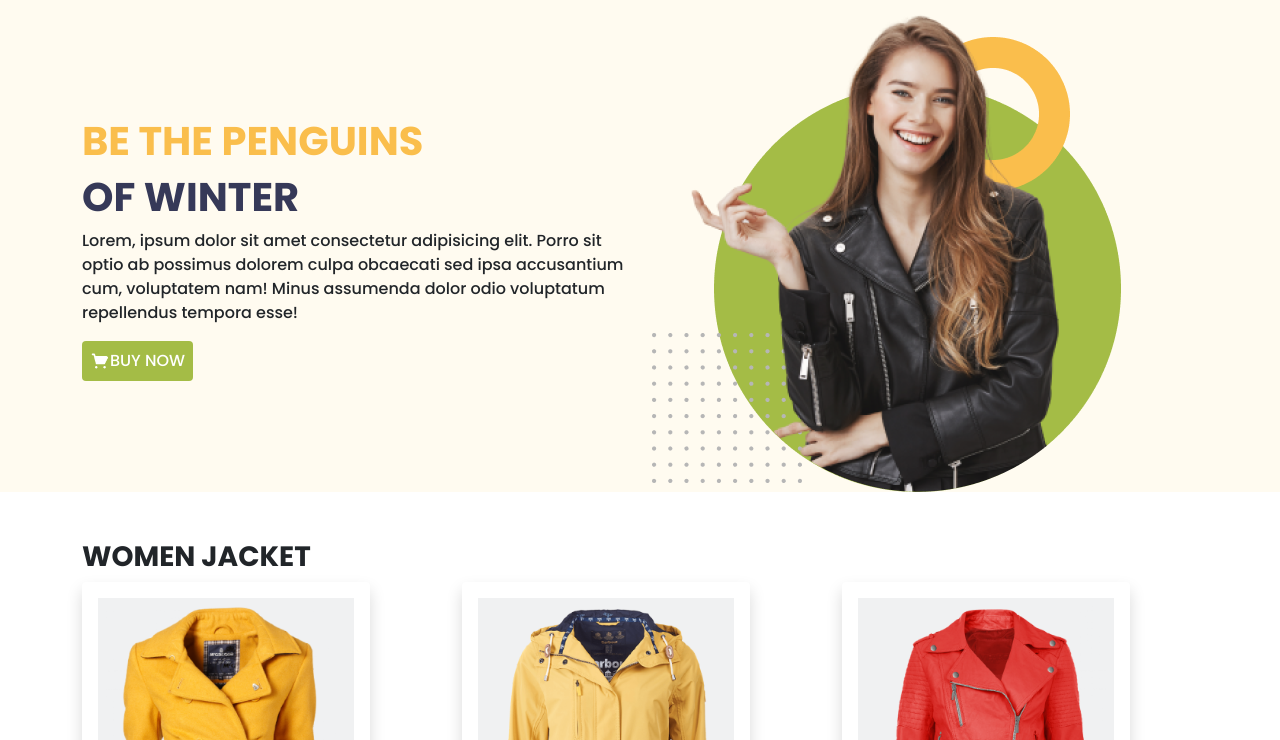
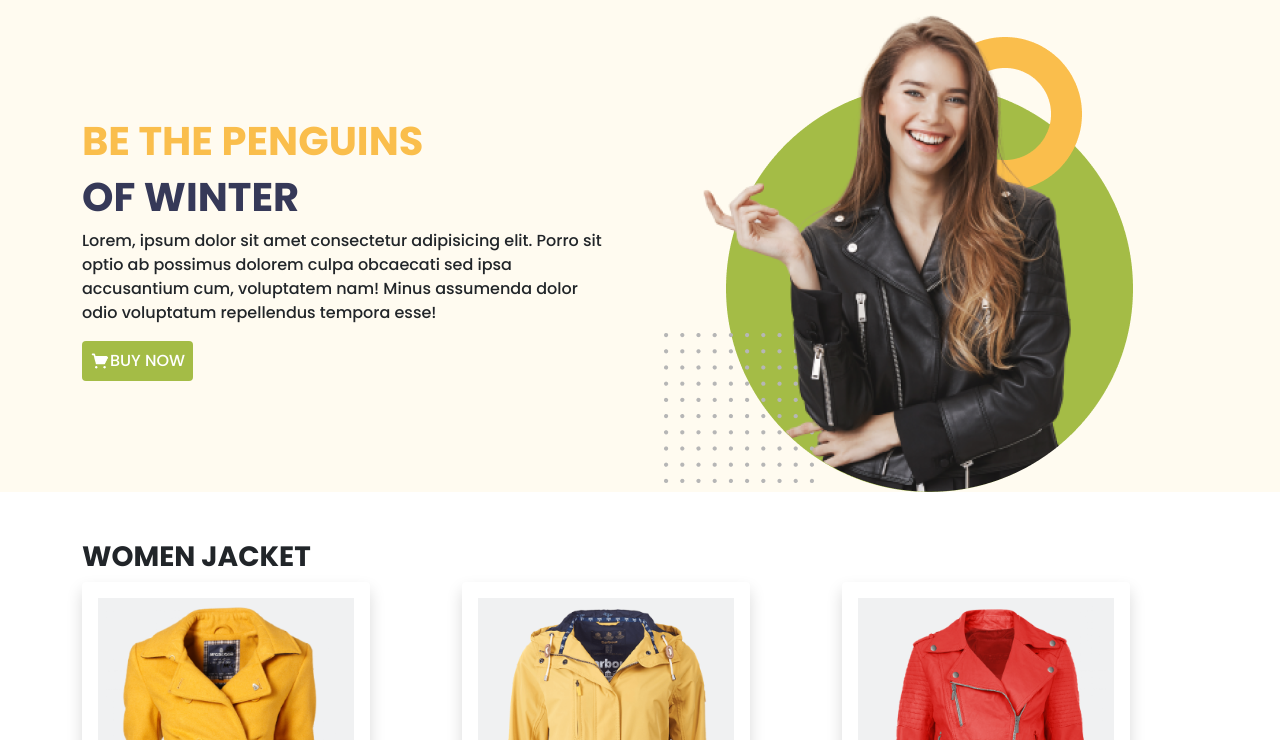
Before and after one commit to Ashraful-Islam-Alif/Pengiun-fashoin-bootstrap, a plain HTML site: page index.html in a window 1280 px wide. Shown: the part 60-800 px from the top of the page. Drawn offline with nearby package versions, Linux system fonts and the light colour scheme.

Commit message:
final push

```diff
--- a/index.html
+++ b/index.html
@@ -13,6 +13,7 @@
     <link rel="preconnect" href="https://fonts.googleapis.com">
     <link rel="preconnect" href="https://fonts.gstatic.com" crossorigin>
     <link href="https://fonts.googleapis.com/css2?family=Poppins:wght@500;700&display=swap" rel="stylesheet">
+    <link rel="stylesheet" href="style.css">
     <style>
         body {
             font-family: 'Poppins', sans-serif;
@@ -21,7 +22,7 @@
 </head>
 
 <body>
-    <div style="background-color: #FFFBF0;">
+    <div class="w-auto" style="background-color: #FFFBF0;">
         <header>
             <div class="container ">
                 <nav class="navbar navbar-expand-lg navbar-light bg-transparent">
@@ -57,7 +58,7 @@
             </div>
         </header>
         <div class="container">
-            <div class="row align-items-center">
+            <div class="row align-items-center g-5">
                 <div class="col-lg-6 col-md-6 col-sm-12">
                     <h1 style="color: #FABE4C" class="fw-bold">BE THE PENGUINS </h1>
 
@@ -70,8 +71,8 @@
                     <button style="background: #A4BC46;" class="text-white border-0 rounded p-2"><img width="20px"
                             src="./icons/shopping-cart 1.png" alt="">BUY NOW</button>
                 </div>
-                <div class="col-lg-6 col-md-6 col-sm-12">
-                    <img src="./images/model.png" alt="">
+                <div class="col-lg-6 col-md-12 col-sm-12">
+                    <img class="image-fluid" src="./images/model.png" alt="">
                 </div>
             </div>
         </div>
@@ -232,7 +233,7 @@
                             </div>
                         </div>
                         <div class="col-lg-6 col-md-12 col-sm-12">
-                            <img class="ms-5" width="600px" src="./images/shopping.png" alt="">
+                            <img class="ms-5 w-25" src="./images/shopping.png" alt="">
                         </div>
                     </div>
                 </div>
```
